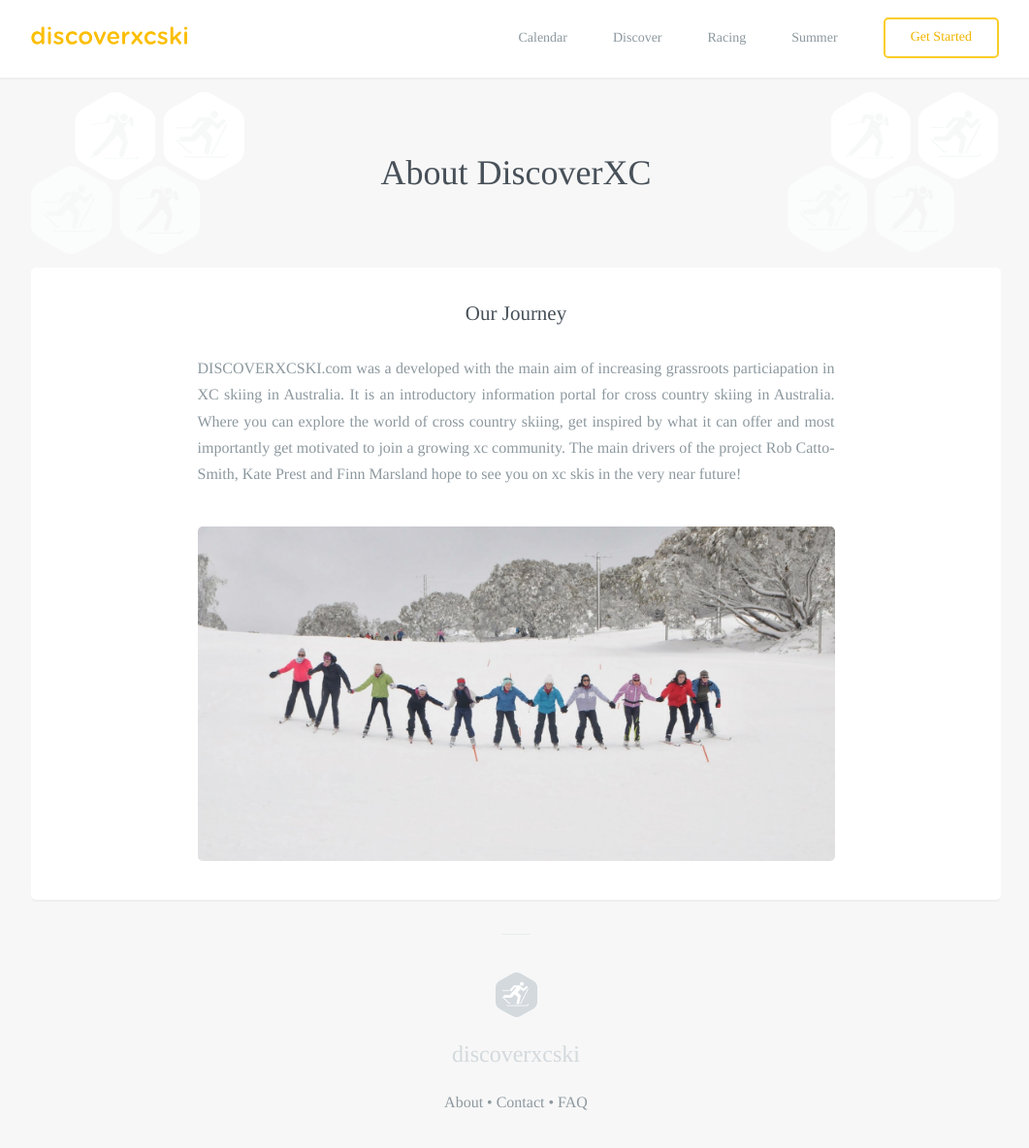
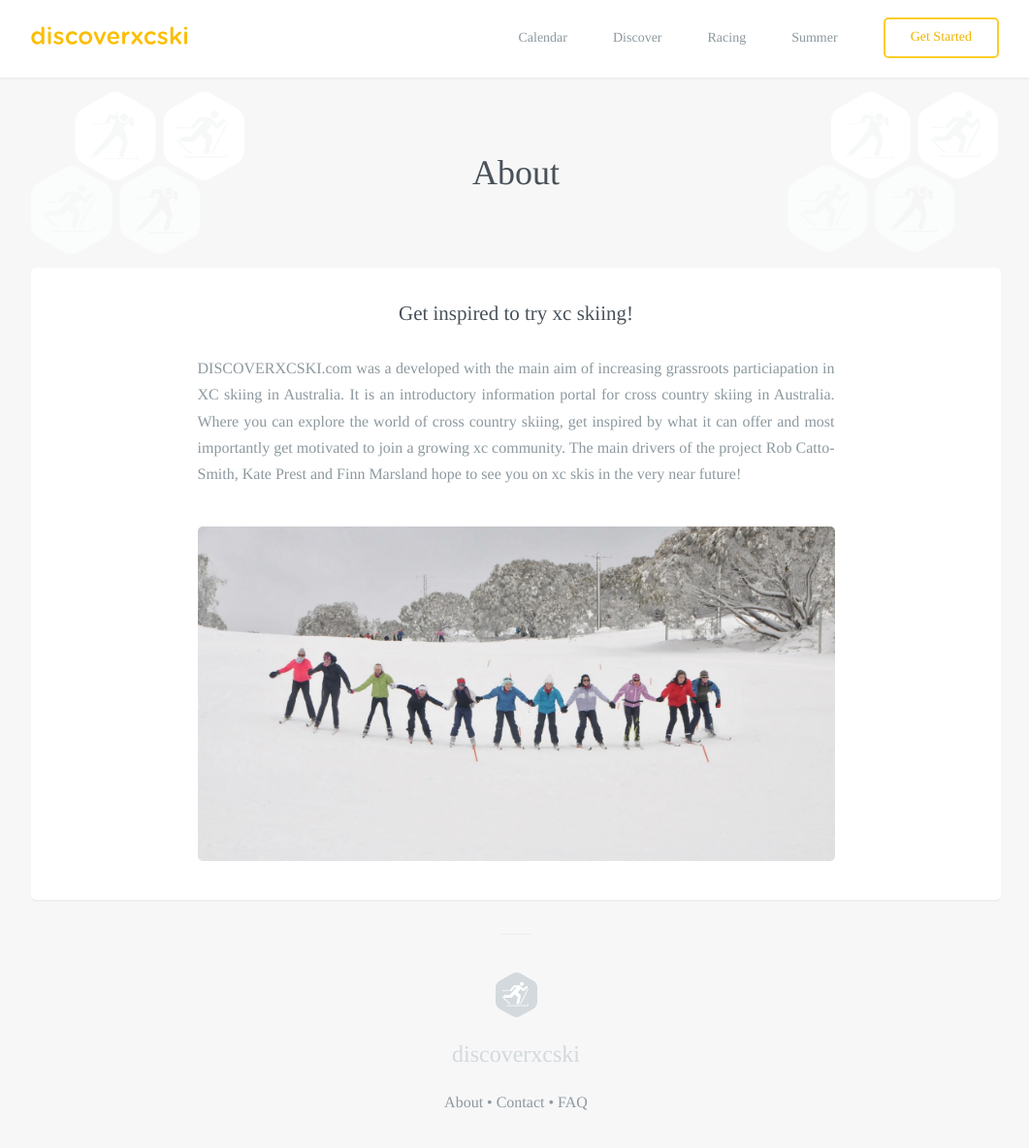
Before and after one commit to robcatto/robcatto.github.io, a Jekyll site: the page built from about/index.html, in a window 1280 px wide and 1201 px high. Shown: the top 1184 px of the window at 97% size, without its empty margins (108-1169 px from the left). Built offline with Jekyll 4.4.1, drawn with Linux system fonts in a browser that asks for light colours; some web fonts are replaced; Markdown is read by kramdown in place of the engine named in the settings.

Commit message:
Update index.html

```diff
--- a/about/index.html
+++ b/about/index.html
@@ -13,7 +13,7 @@ layout: default
 
             <section>
 
-                <h1 class="feature_heading" style="color: white;">About DiscoverXC</h1>
+                <h1 class="feature_heading" style="color: white;">About</h1>
                 <h2 class="feature_subheading">Come and try Laser Biathlon</h2>
             </section>
 
@@ -33,7 +33,7 @@ layout: default
       <div class="content">
         <div id="content1">
         <section class="mobile_section" style="padding-bottom: 40px;">
-                <h3 class="heading__aligned--page" style="text-align: center;">Our Journey</h3>
+                <h3 class="heading__aligned--page" style="text-align: center;">Get inspired to try xc skiing!</h3>
                 <p class="left__aligned--p"> DISCOVERXCSKI.com was a developed with the main aim of increasing grassroots particiapation in XC skiing in Australia.  It is an introductory information portal for cross country skiing in Australia. Where you can explore the world of cross country skiing, get inspired by what it can offer and most importantly get motivated to join a growing xc community. The main drivers of the project Rob Catto-Smith, Kate Prest and Finn Marsland hope to see you on xc skis in the very near future!
                 </p>
                 <div class="one">
```
